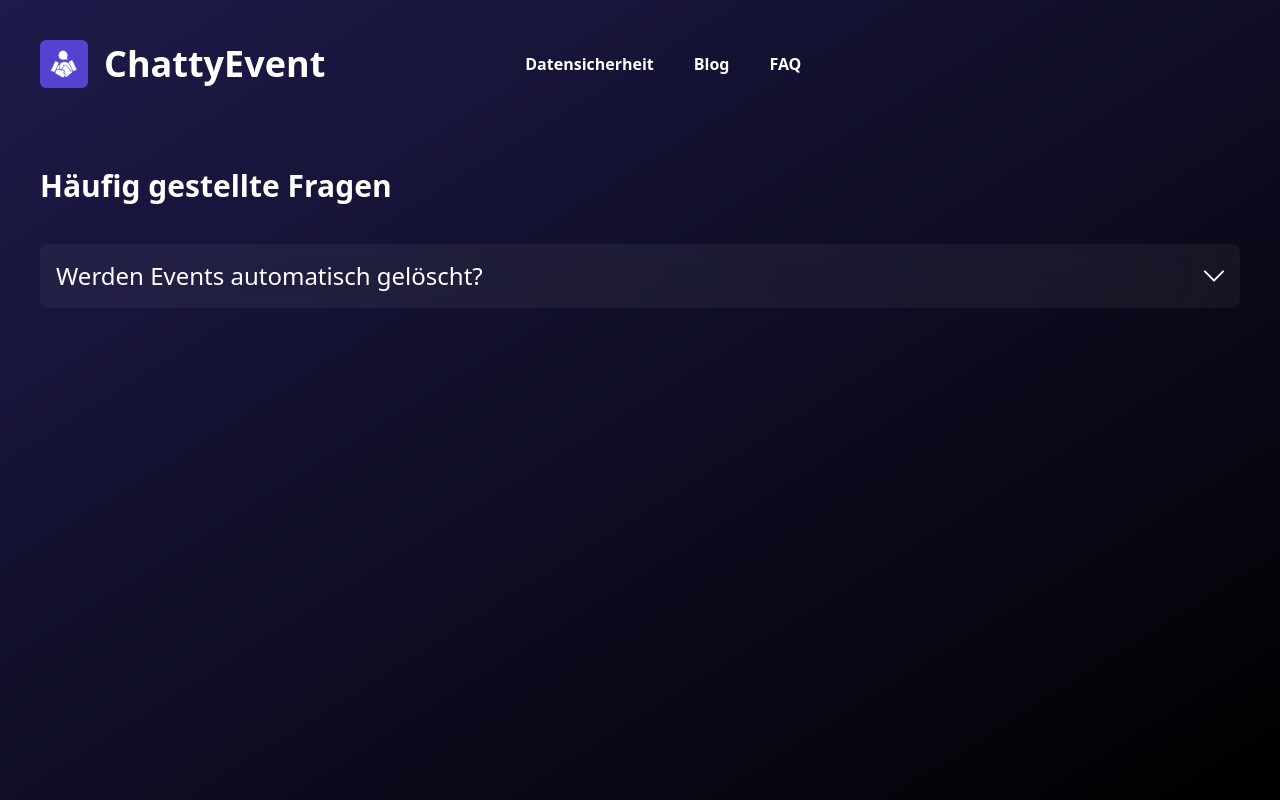
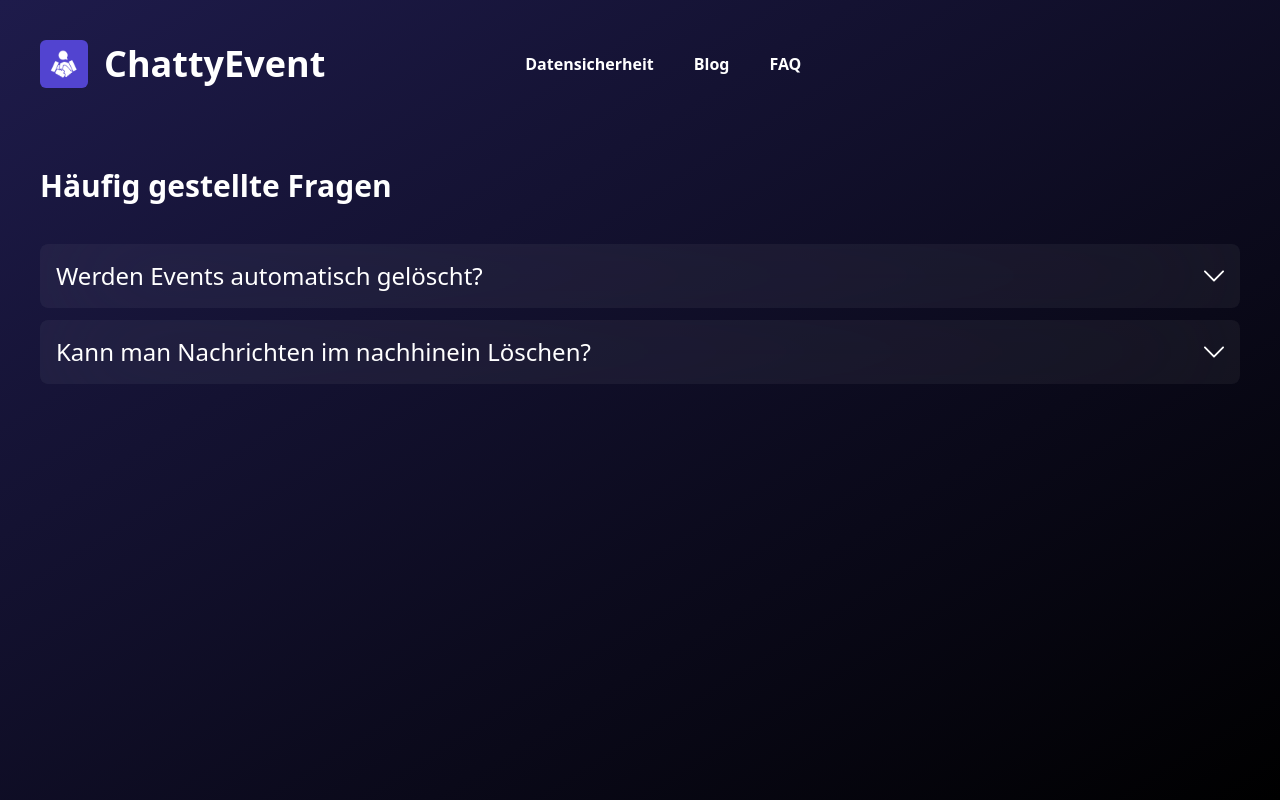
Before and after one commit to MarlonWiss2212/chattyevent-web, a Nuxt app: page /faq in a window 1280 px wide. Built offline with nearby package versions, Linux system fonts and the light colour scheme.

Commit message:
faq change

```diff
--- a/pages/faq/index.vue
+++ b/pages/faq/index.vue
@@ -10,6 +10,7 @@
     <h2 class="text-3xl font-semibold">Häufig gestellte Fragen</h2>
     <div class="flex flex-col mt-10 gap-3">
       <faq-container question="Werden Events automatisch gelöscht?" answer="Nein Events werden nicht automatisch gelöscht. Sie müssen manuell gelöscht werden" />
+      <faq-container question="Kann man Nachrichten im nachhinein Löschen?" answer="Nein, sobald Nachrichten versendet wurden können sie grundsätzlich nicht mehr gelöscht werden. Eine Ausnahme ist, wenn sie ihren gesamten Account löschen, dabei werden alle je geschriebenen Nachrichten gelöscht. Wir arbeiten an einem Feature, sodass man Einzelchats zu anderen Usern löschen kann, dieses wird allerdings frühestens im Q4 veröffentlicht werden" />
     </div>
   </div>
 </template>
```
